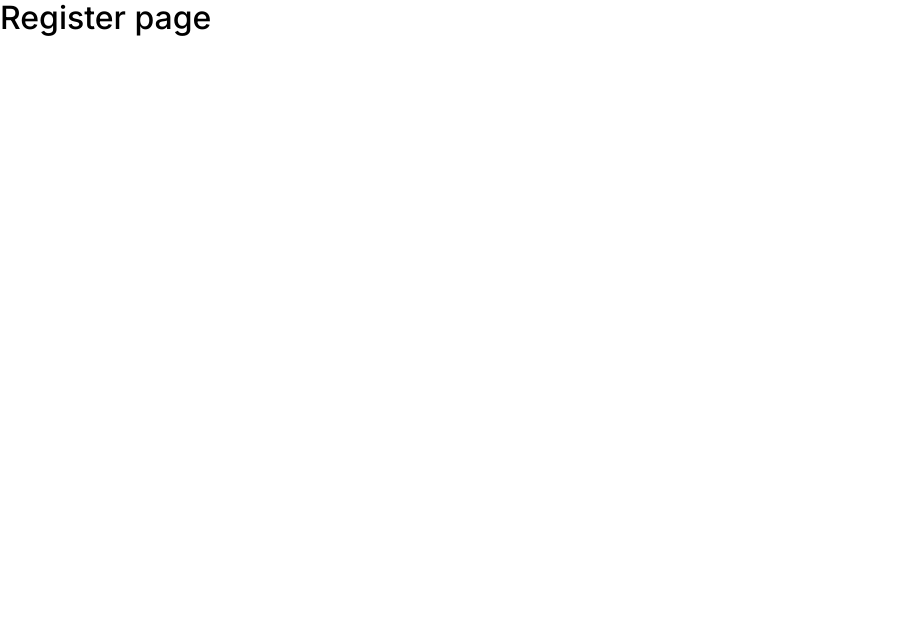
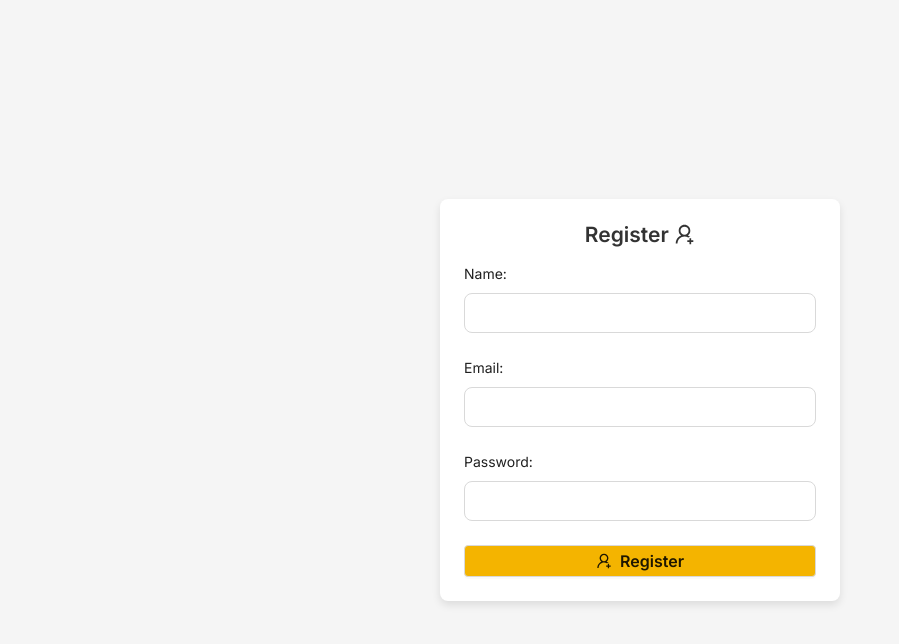
Before and after one commit to rifat-sarker/bicycle-store-client, a React (Vite) app: page /register in a window 1280 px wide. Shown: the top 644 px of the page, without its empty margins (0-899 px from the left). Built offline with nearby package versions, Linux system fonts and the light colour scheme.

Commit message:
Add registration form with validation; implement Banner component in HomePage

```diff
--- a/src/components/form/BSInput.tsx
+++ b/src/components/form/BSInput.tsx
@@ -11,9 +11,10 @@ const BSInput = ({ type, name, label }: TInputProps) => {
     <div style={{ marginBottom: "20px" }}>
       <Controller
         name={name}
-        render={({ field }) => (
+        render={({ field, fieldState: { error } }) => (
           <Form.Item label={label}>
             <Input {...field} type={type} id={name} size="large" />
+            {error && <small style={{ color: "red" }}>{error.message}</small>}
           </Form.Item>
         )}
       />
--- a/src/pages/Login.tsx
+++ b/src/pages/Login.tsx
@@ -1,5 +1,5 @@
 import { Button, Row } from "antd";
-import { FieldValues, useForm } from "react-hook-form";
+import { FieldValues } from "react-hook-form";
 import { useLoginMutation } from "../redux/features/auth/authApi";
 import { useAppDispatch } from "../redux/hooks";
 import { setUser, TUser } from "../redux/features/auth/authSlice";
--- a/src/pages/Register.tsx
+++ b/src/pages/Register.tsx
@@ -1,10 +1,76 @@
+import BSForm from "../components/form/BSForm";
+import { Button, Row } from "antd";
+import { FieldValues } from "react-hook-form";
+import { useAppDispatch } from "../redux/hooks";
+import { toast } from "sonner";
+import { useNavigate } from "react-router-dom";
+import BSInput from "../components/form/BSInput";
+import { LoginOutlined, UserOutlined } from "@ant-design/icons";
+import { zodResolver } from "@hookform/resolvers/zod";
+import { loginSchema } from "../schemas/login.schema";
+import { registerSchema } from "../schemas/register.schema";
+import { UserAddOutlined } from "@ant-design/icons";
 
 const Register = () => {
-    return (
-        <div>
-            <h1>Register page</h1>
-        </div>
-    );
+  const dispatch = useAppDispatch();
+  const navigate = useNavigate();
+
+  const onSubmit = async (data: FieldValues) => {
+    console.log(data);
+  };
+
+  return (
+    <Row
+      justify="center"
+      align="middle"
+      style={{
+        height: "100vh",
+        backgroundColor: "#f5f5f5",
+        padding: "0 16px",
+      }}
+    >
+      <div
+        style={{
+          background: "#fff",
+          padding: "24px",
+          borderRadius: "8px",
+          boxShadow: "0 4px 8px rgba(0, 0, 0, 0.1)",
+          maxWidth: "400px",
+          width: "100%",
+        }}
+      >
+        <h2
+          style={{
+            textAlign: "center",
+            marginBottom: "16px",
+            fontWeight: "600",
+            color: "#333",
+          }}
+        >
+          Register <UserAddOutlined />
+        </h2>
+        <BSForm onSubmit={onSubmit} resolver={zodResolver(registerSchema)}>
+          <BSInput type="text" name="name" label="Name:" />
+          <BSInput type="email" name="email" label="Email:" />
+          <BSInput type="password" name="password" label="Password:" />
+          <Button
+            icon={<UserAddOutlined />}
+            className="secondary-bg"
+            style={{
+              width: "100%",
+              padding: "10px 0",
+              borderRadius: "4px",
+              fontWeight: "600",
+              fontSize: "16px",
+            }}
+            htmlType="submit"
+          >
+            Register
+          </Button>
+        </BSForm>
+      </div>
+    </Row>
+  );
 };
 
 export default Register;
--- /dev/null
+++ b/src/pages/home/Banner.tsx
@@ -0,0 +1,33 @@
+import { Carousel } from "antd";
+import banner1 from "../../assets/images/banner1.png";
+import banner2 from "../../assets/images/banner2.png";
+const contentStyle: React.CSSProperties = {
+  margin: 0,
+  height: "80%",
+  color: "#fff",
+  lineHeight: "160px",
+  textAlign: "center",
+  background: "#364d79",
+};
+
+const Banner = () => {
+  const onChange = (currentSlide: number) => {
+    console.log(currentSlide);
+  };
+  return (
+    <Carousel afterChange={onChange}>
+      <div>
+        <h3 style={contentStyle}>
+          <img style={{ width: "100%", height: "80vh" }} src={banner1} alt="" />
+        </h3>
+      </div>
+      <div>
+        <h3 style={contentStyle}>
+          <img style={{ width: "100%", height: "80vh" }} src={banner2} alt="" />
+        </h3>
+      </div>
+    </Carousel>
+  );
+};
+
+export default Banner;
--- a/src/pages/home/HomePage.tsx
+++ b/src/pages/home/HomePage.tsx
@@ -1,7 +1,9 @@
+import Banner from "./Banner";
+
 const HomePage = () => {
   return (
     <div>
-      <h1>This is home page</h1>
+      <Banner />
     </div>
   );
 };
--- /dev/null
+++ b/src/schemas/register.schema.ts
@@ -0,0 +1,7 @@
+import { z } from "zod";
+
+export const registerSchema = z.object({
+  name: z.string({ required_error: "Please enter your name" }),
+  email: z.string({ required_error: "Please enter Email" }),
+  password: z.string({ required_error: "Please enter Password" }),
+});
```
Also changed, not shown: src/assets/images/banner1.png (added), src/assets/images/banner2.png (added).
